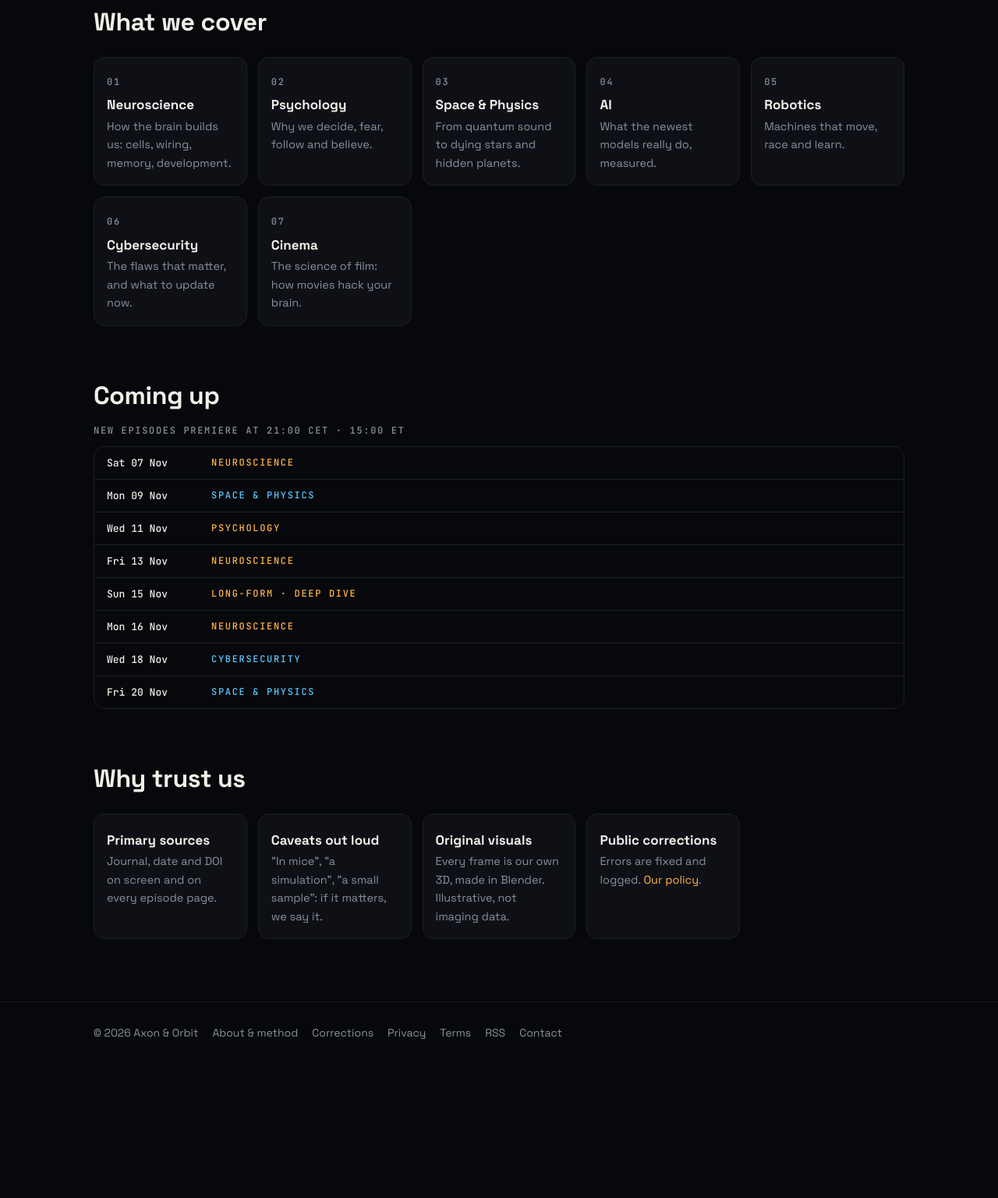
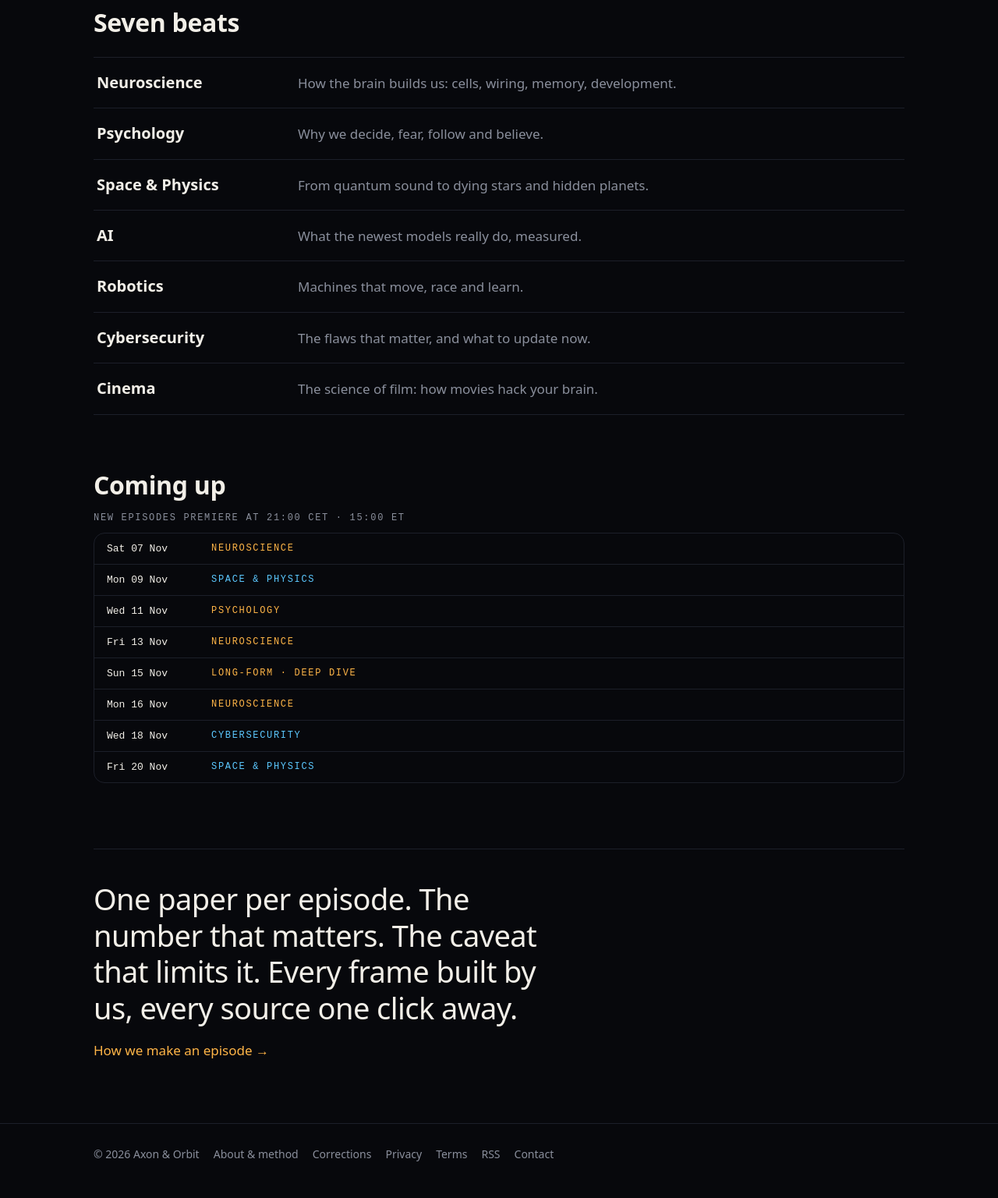
Before and after one commit to axonandorbit/axonandorbit.github.io, a plain HTML site: page index.html in a window 1280 px wide. Shown: the part 889-2425 px from the top of the page at 78% size. Before the commit the page ends 2269 px from the top, so only its background shows below. Drawn offline with Linux system fonts and the light colour scheme.

Commit message:
Editorial home, no emoji, contact address not in plain text, CSP and referrer policy, external JS
Co-Authored-By: Claude Opus 5.5 <noreply@anthropic.com>

```diff
--- a/assets/site.css
+++ b/assets/site.css
@@ -31,6 +31,9 @@ h2{font-size:clamp(24px,3vw,32px);letter-spacing:-.01em;margin:64px 0 18px}
 .featured{display:grid;grid-template-columns:1.2fr 1fr;gap:28px;align-items:center}
 .featured .ph{aspect-ratio:16/10;border-radius:18px;background:#05060a center/cover;border:1px solid var(--line)}
 .pillars{display:grid;grid-template-columns:repeat(auto-fill,minmax(190px,1fr));gap:14px}
+.topics{border-top:1px solid var(--line)}.trow{display:grid;grid-template-columns:minmax(150px,240px) 1fr 24px;gap:18px;align-items:baseline;padding:16px 4px;border-bottom:1px solid var(--line);color:var(--bone)}
+.trow b{font-size:20px;font-weight:600}.trow span{color:var(--dim)}.trow i{font-style:normal;color:var(--amber);opacity:0;transition:opacity .2s}a.trow:hover{text-decoration:none;background:linear-gradient(90deg,rgba(255,181,71,.06),transparent)}a.trow:hover i{opacity:1}
+.manifesto{margin:84px 0 0;padding:40px 0 0;border-top:1px solid var(--line)}.manifesto p{font-size:clamp(24px,3.4vw,38px);line-height:1.22;letter-spacing:-.015em;max-width:28ch;margin:0 0 18px}
 .pill-card{border:1px solid var(--line);border-radius:14px;padding:16px;background:var(--panel)}.pill-card b{display:block;margin:4px 0 2px}.pill-card p{margin:0;color:var(--dim);font-size:14.5px}
 .sched{border:1px solid var(--line);border-radius:14px;overflow:hidden}.sched div{display:flex;gap:16px;padding:12px 16px;border-top:1px solid var(--line)}.sched div:first-child{border-top:0}
 .sched .d{font:500 13px 'JetBrains Mono',monospace;color:var(--bone);min-width:118px}
@@ -43,4 +46,4 @@ h2{font-size:clamp(24px,3vw,32px);letter-spacing:-.01em;margin:64px 0 18px}
 .src{background:var(--panel);border:1px solid var(--line);border-radius:12px;padding:14px 16px;margin:10px 0;font-size:15.5px;overflow-wrap:anywhere}
 footer{border-top:1px solid var(--line);margin-top:80px}footer .wrap{padding:28px 20px 44px;color:var(--dim);font-size:14px;display:flex;flex-wrap:wrap;gap:18px}footer a{color:var(--dim)}
 ul{padding-left:20px}li{margin:7px 0}
-@media(max-width:760px){.hero:after{background:linear-gradient(180deg,rgba(7,8,12,.35),rgba(7,8,12,.85) 55%,var(--void))}.hero .bg{background-position:65% center}nav{gap:14px}nav .hide-m{display:none}header .name{display:none}.featured,.epgrid{grid-template-columns:1fr}.video{max-width:100%}.grid{grid-template-columns:repeat(2,1fr);gap:12px}.ep h3{font-size:15px}.sched .d{min-width:96px}}
+@media(max-width:760px){.trow{grid-template-columns:1fr;gap:2px}.trow i{display:none}.hero:after{background:linear-gradient(180deg,rgba(7,8,12,.35),rgba(7,8,12,.85) 55%,var(--void))}.hero .bg{background-position:65% center}nav{gap:14px}nav .hide-m{display:none}header .name{display:none}.featured,.epgrid{grid-template-columns:1fr}.video{max-width:100%}.grid{grid-template-columns:repeat(2,1fr);gap:12px}.ep h3{font-size:15px}.sched .d{min-width:96px}}
--- /dev/null
+++ b/assets/site.js
@@ -0,0 +1,5 @@
+document.querySelectorAll('a.mail').forEach(a=>{const e=a.dataset.u+'@'+a.dataset.d;a.href='mailto:'+e;if(a.textContent.includes('[at]'))a.textContent=e;});
+const fb=[...document.querySelectorAll('.filters button')];
+function pick(t){fb.forEach(x=>x.classList.toggle('on',(x.dataset.f||'')===t));document.querySelectorAll('.grid .ep').forEach(c=>c.style.display=(!t||c.dataset.topic===t)?'':'none');}
+fb.forEach(b=>b.addEventListener('click',()=>{pick(b.dataset.f||'');history.replaceState(null,'',b.dataset.f?'#'+encodeURIComponent(b.dataset.f):location.pathname);}));
+if(fb.length&&location.hash)pick(decodeURIComponent(location.hash.slice(1)));
--- a/index.html
+++ b/index.html
@@ -6,7 +6,9 @@
 <link rel="icon" href="/assets/profile.jpg"><link rel="alternate" type="application/rss+xml" title="Axon &amp; Orbit" href="/feed.xml">
 <link rel="preconnect" href="https://fonts.googleapis.com"><link rel="preconnect" href="https://fonts.gstatic.com" crossorigin>
 <link href="https://fonts.googleapis.com/css2?family=JetBrains+Mono:wght@500;600&family=Space+Grotesk:wght@400;500;700&display=swap" rel="stylesheet">
-<link rel="stylesheet" href="/assets/site.css"></head><body>
+<meta http-equiv="Content-Security-Policy" content="default-src 'self'; script-src 'self'; style-src 'self' 'unsafe-inline' https://fonts.googleapis.com; font-src https://fonts.gstatic.com; img-src 'self' data:; frame-src https://www.youtube-nocookie.com; connect-src 'none'; object-src 'none'; base-uri 'none'; form-action 'none'">
+<meta name="referrer" content="strict-origin-when-cross-origin">
+<link rel="stylesheet" href="/assets/site.css"><script src="/assets/site.js" defer></script></head><body>
 <header><div class="wrap"><a href="/"><img src="/assets/profile.jpg" alt="Axon &amp; Orbit"></a><a class="name" href="/">AXON &amp; ORBIT</a>
 <nav><a href="/episodes/">Episodes</a><a href="/sources/" class="hide-m">Sources</a><a href="/about/">About</a><a href="https://www.youtube.com/@AxonandOrbit" rel="noopener">YouTube</a></nav></div></header>
 <section class="hero"><div class="bg"></div><div class="wrap"><span class="lab amber">Science channel · original 3D</span>
@@ -14,12 +16,9 @@
 <p>Cinematic explainers of brand-new research in neuroscience, psychology, space, frontier technology and the science of cinema. Every claim links to the peer-reviewed paper it comes from.</p>
 <a class="btn" href="https://www.youtube.com/@AxonandOrbit?sub_confirmation=1" rel="noopener">Subscribe on YouTube</a><a class="btn ghost" href="/episodes/">Browse episodes</a></div></section>
 <main class="wrap"><div class="box" style="margin-top:56px"><span class="lab amber">Premiere</span><br>The first episode premieres on <b>Saturday 07 November 2026</b> at 21:00 CET. New episodes every 2–3 days.</div>
-<h2>What we cover</h2><div class="pillars"><div class="pill-card"><span class="lab">01</span><b>Neuroscience</b><p>How the brain builds us: cells, wiring, memory, development.</p></div><div class="pill-card"><span class="lab">02</span><b>Psychology</b><p>Why we decide, fear, follow and believe.</p></div><div class="pill-card"><span class="lab">03</span><b>Space & Physics</b><p>From quantum sound to dying stars and hidden planets.</p></div><div class="pill-card"><span class="lab">04</span><b>AI</b><p>What the newest models really do, measured.</p></div><div class="pill-card"><span class="lab">05</span><b>Robotics</b><p>Machines that move, race and learn.</p></div><div class="pill-card"><span class="lab">06</span><b>Cybersecurity</b><p>The flaws that matter, and what to update now.</p></div><div class="pill-card"><span class="lab">07</span><b>Cinema</b><p>The science of film: how movies hack your brain.</p></div></div>
+<h2>Seven beats</h2><div class="topics"><div class="trow"><b>Neuroscience</b><span>How the brain builds us: cells, wiring, memory, development.</span></div><div class="trow"><b>Psychology</b><span>Why we decide, fear, follow and believe.</span></div><div class="trow"><b>Space & Physics</b><span>From quantum sound to dying stars and hidden planets.</span></div><div class="trow"><b>AI</b><span>What the newest models really do, measured.</span></div><div class="trow"><b>Robotics</b><span>Machines that move, race and learn.</span></div><div class="trow"><b>Cybersecurity</b><span>The flaws that matter, and what to update now.</span></div><div class="trow"><b>Cinema</b><span>The science of film: how movies hack your brain.</span></div></div>
 <h2>Coming up</h2><p class="lab" style="margin-top:-8px">New episodes premiere at 21:00 CET · 15:00 ET</p><div class="sched"><div><span class="d">Sat 07 Nov</span><span class="lab amber">Neuroscience</span></div><div><span class="d">Mon 09 Nov</span><span class="lab cyan">Space &amp; Physics</span></div><div><span class="d">Wed 11 Nov</span><span class="lab amber">Psychology</span></div><div><span class="d">Fri 13 Nov</span><span class="lab amber">Neuroscience</span></div><div><span class="d">Sun 15 Nov</span><span class="lab amber">Long-form · Deep dive</span></div><div><span class="d">Mon 16 Nov</span><span class="lab amber">Neuroscience</span></div><div><span class="d">Wed 18 Nov</span><span class="lab cyan">Cybersecurity</span></div><div><span class="d">Fri 20 Nov</span><span class="lab cyan">Space &amp; Physics</span></div></div>
-<h2>Why trust us</h2><div class="pillars">
-<div class="pill-card"><b>Primary sources</b><p>Journal, date and DOI on screen and on every episode page.</p></div>
-<div class="pill-card"><b>Caveats out loud</b><p>"In mice", "a simulation", "a small sample": if it matters, we say it.</p></div>
-<div class="pill-card"><b>Original visuals</b><p>Every frame is our own 3D, made in Blender. Illustrative, not imaging data.</p></div>
-<div class="pill-card"><b>Public corrections</b><p>Errors are fixed and logged. <a href="/corrections/">Our policy</a>.</p></div></div></main>
-<footer><div class="wrap"><span>© 2026 Axon &amp; Orbit</span><a href="/about/">About &amp; method</a><a href="/corrections/">Corrections</a><a href="/privacy/">Privacy</a><a href="/terms/">Terms</a><a href="/feed.xml">RSS</a><a href="mailto:leoronchi4@gmail.com">Contact</a></div></footer>
+<section class="manifesto"><p>One paper per episode. The number that matters. The caveat that limits it. Every frame built by us, every source one click away.</p>
+<a href="/about/">How we make an episode →</a></section></main>
+<footer><div class="wrap"><span>© 2026 Axon &amp; Orbit</span><a href="/about/">About &amp; method</a><a href="/corrections/">Corrections</a><a href="/privacy/">Privacy</a><a href="/terms/">Terms</a><a href="/feed.xml">RSS</a><a class="mail" data-u="leoronchi4" data-d="gmail.com" href="/about/#contact">Contact</a></div></footer>
 </body></html>
```
Also changed, not shown: 404.html (+4 -2 lines), about/index.html (+5 -3 lines), corrections/index.html (+5 -3 lines), episodes/index.html (+5 -4 lines), privacy/index.html (+5 -3 lines), sources/index.html (+4 -2 lines), terms/index.html (+5 -3 lines).
